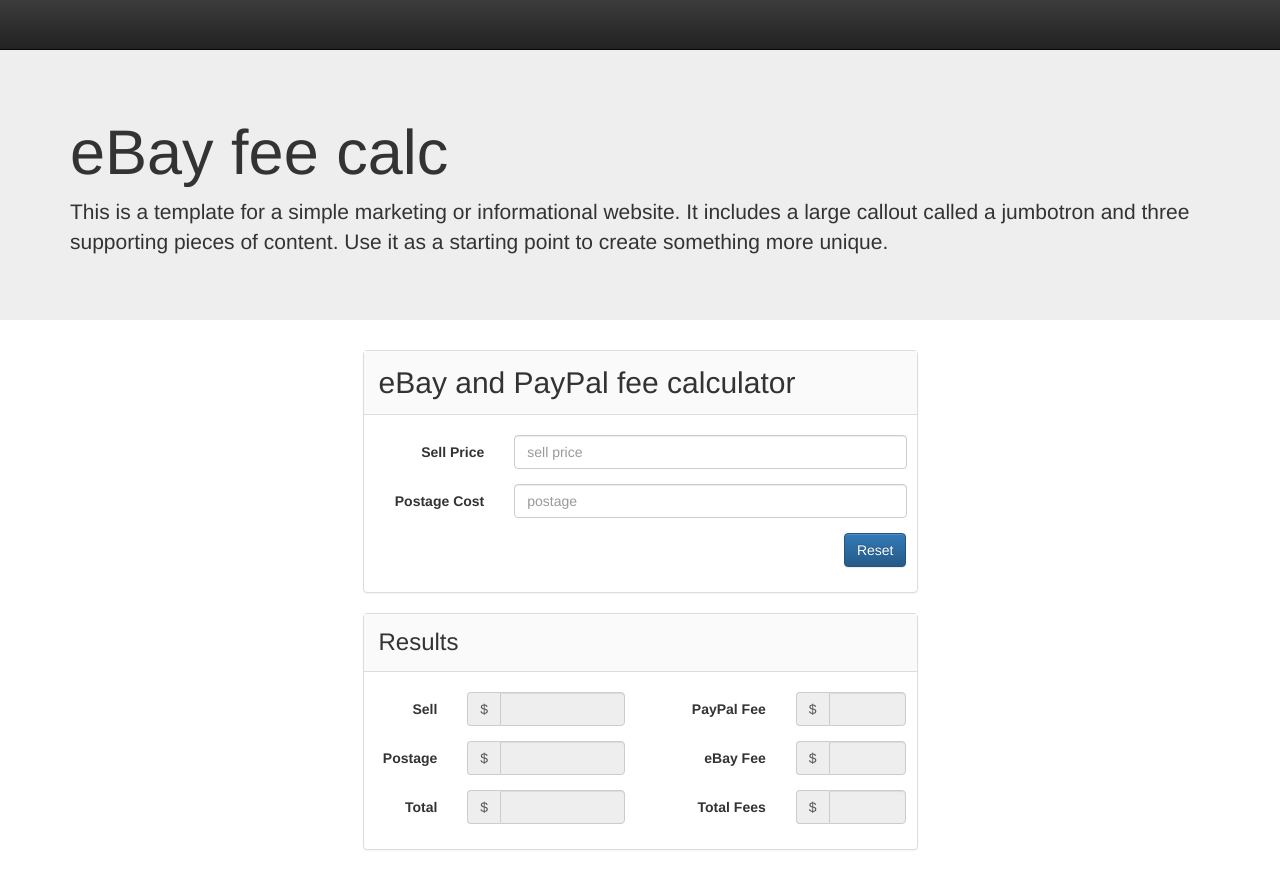
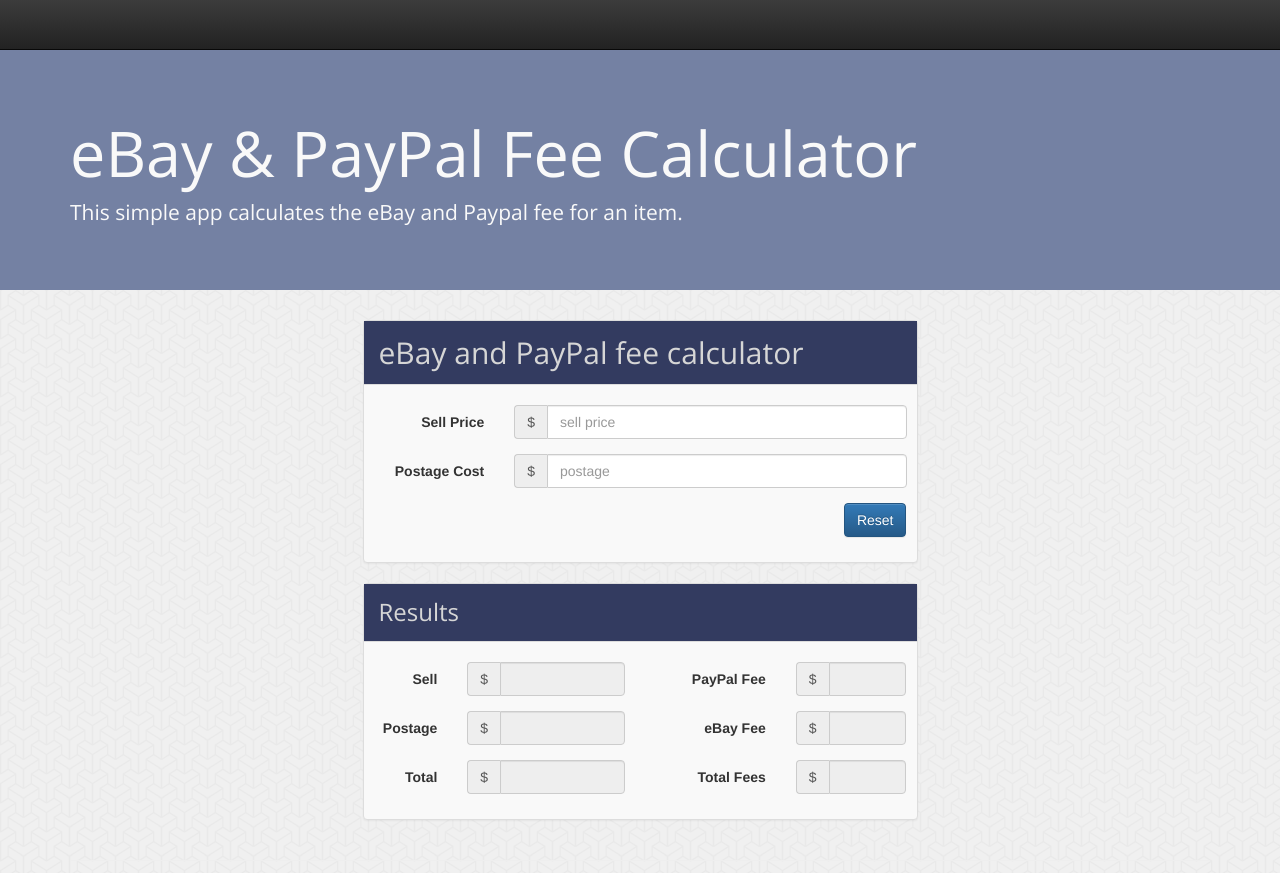
Before and after one commit to brakenick/ebay-fee-calc, a plain HTML site: page index.html in a window 1280 px wide. Shown: the top 873 px of the page. Drawn offline with nearby package versions, Linux system fonts and the light colour scheme; a script that the page names is missing.

Commit message:
add some styles

```diff
--- a/css/main.css
+++ b/css/main.css
@@ -4,17 +4,33 @@
    Author's custom styles
    ========================================================================== */
 
+@import url(https://fonts.googleapis.com/css?family=Open+Sans);
 
+html {
+	background: url(background-pattern.gif) repeat;
+}
 
+body {
+	background: none;
+}
 
 .panel {
 	border: 1px solid #ddd;
+	background: #F9F9F9;
+}
+
+.jumbotron {
+	background-color: #7481A3;
+    color: #F9F9F9;
+    font-family: 'Open Sans', sans-serif;
 }
 
 .highlight {
-	background: #fafafa;
+	background: #333B60;
 	padding: 0;
+	color: #D6D6D6;
 	border-bottom: 1px solid #ddd;
+	font-family: 'Open Sans', sans-serif;
 }
 
 .highlight h2, .highlight h3 {
@@ -25,5 +41,4 @@
 .input-fields, .results {
 	padding: 10px;
 	margin-top: 10px;
-
 }
--- a/index.html
+++ b/index.html
@@ -6,7 +6,7 @@
     <head>
         <meta charset="utf-8">
         <meta http-equiv="X-UA-Compatible" content="IE=edge,chrome=1">
-        <title></title>
+        <title>eBay Fee Calculator</title>
         <meta name="description" content="">
         <meta name="viewport" content="width=device-width, initial-scale=1">
         <link rel="apple-touch-icon" href="apple-touch-icon.png">
@@ -64,8 +64,8 @@
     <!-- Main jumbotron for a primary marketing message or call to action -->
     <div class="jumbotron">
       <div class="container">
-        <h1>eBay fee calc</h1>
-        <p>This is a template for a simple marketing or informational website. It includes a large callout called a jumbotron and three supporting pieces of content. Use it as a starting point to create something more unique.</p>
+        <h1>eBay &amp; PayPal Fee Calculator</h1>
+        <p>This simple app calculates the eBay and Paypal fee for an item. </p>
 
       </div>
     </div>
@@ -87,13 +87,19 @@
               <div class="form-group">
                 <label for="inputPrice" class="col-sm-3 control-label">Sell Price</label>
                 <div class="col-sm-9">
+                <div class="input-group">
+                <span class="input-group-addon">$</span>
                   <input type="text" class="form-control price input" id="inputPrice" placeholder="sell price">
+                  </div>
                 </div>
               </div>
               <div class="form-group">
                 <label for="inputShipping" class="col-sm-3 control-label">Postage Cost</label>
                 <div class="col-sm-9">
+                <div class="input-group">
+                <span class="input-group-addon">$</span>
                   <input type="text" class="form-control input shipping" id="inputShipping" placeholder="postage">
+                  </div>
                 </div>
               </div>
 
```
Also changed, not shown: css/background-pattern.gif (added).
